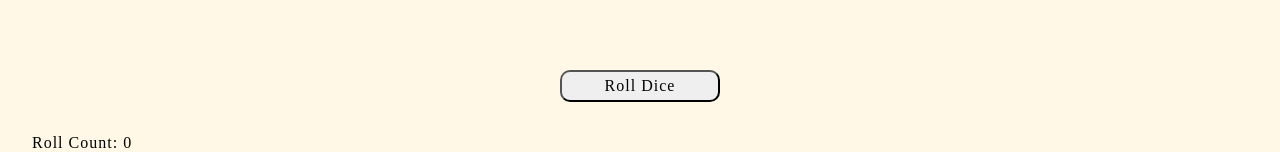
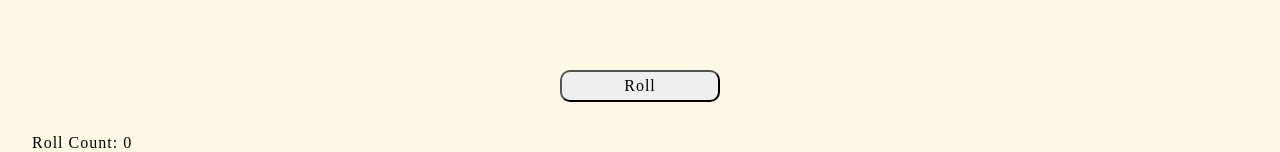
Before and after one commit to kleinalex-01/Tenzies-game, a React (Create React App) app: page / in a window 1280 px wide. Shown: the part 362-514 px from the top of the page. Built offline with nearby package versions, Linux system fonts and the light colour scheme; a web font is replaced by a local one.

Commit message:
Game Finished
Game fully finished.

Features added:.
 - Working roll counter and record counter
 - start new game button

```diff
--- a/src/App.js
+++ b/src/App.js
@@ -1,4 +1,4 @@
-import { React, useState, useEffect} from 'react';
+import { React, useState} from 'react';
 import { nanoid } from 'nanoid';
 import './App.css';
 import Header from "./Components/Header";
@@ -30,17 +30,26 @@ function App() {
       holdDice={() => holdDice(die.id)}
     />))
 function rollDice() {
-  setRollCount(prev => prev + 1);
-  setRecord(prev => prev + 1);
-  setDice(prev => prev.map(item => item.isHeld ? item : {...item, value: Math.ceil(Math.random() * 6)}));
+  if (checkForWin) {
+    setDice(generateAllNewDice());
+    setRollCount(0);
+  } else {
+    setRollCount(prev => prev + 1);
+    if (record === rollCount) {
+      setRecord(prev => prev + 1)}
+    setDice(prev => prev.map(item => item.isHeld ? item : {...item, value: Math.ceil(Math.random() * 6)}));
+  }
 }
+
+const checkForWin = dice.every(item => item.isHeld && item.value === dice[0].value);
 
   return (
     <>
       <Header />
       <div className="dice-container">{diceElements}</div>
+      {checkForWin && <h1>You Win!</h1>}
       <div className="footer-container">
-                <button onClick={rollDice}>Roll Dice</button>
+                <button onClick={rollDice}>{checkForWin ? "New Game" : "Roll"}</button>
             </div>
             <div className="roll-count-container">
                 <p>Roll Count: {rollCount}</p>
--- a/src/Components/Dice.js
+++ b/src/Components/Dice.js
@@ -1,6 +1,6 @@
 import React from "react";
 
-export default function Dice({key, value, isHeld, id , holdDice}) {
+export default function Dice({key, value, isHeld, holdDice}) {
     const style = {
         backgroundColor: isHeld ? "#626F47" : null
     }
```
